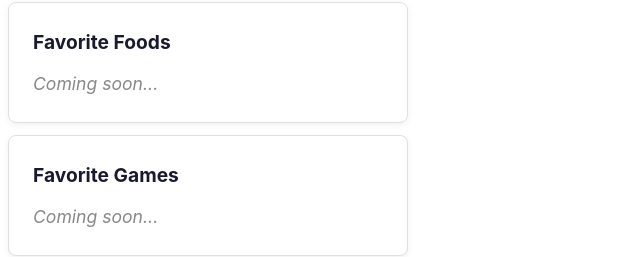
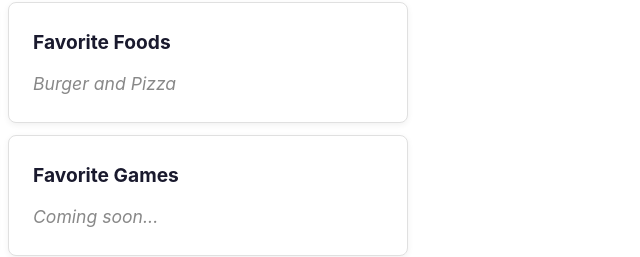
Before and after one commit to pckashyap/myWebpage, a website: page docs/about.html in a window 1280 px wide. Shown: the part 730-987 px from the top of the page, 638-1278 px from the left. Drawn offline with Linux system fonts and the light colour scheme.

Commit message:
Add favorite foods to About page
Co-Authored-By: Claude Opus 4.6 <noreply@anthropic.com>

```diff
--- a/docs/about.html
+++ b/docs/about.html
@@ -53,7 +53,7 @@
           </td>
           <td class="about-cell">
             <h3>Favorite Foods</h3>
-            <p>Coming soon...</p>
+            <p>Burger and Pizza</p>
           </td>
         </tr>
         <tr>
```
